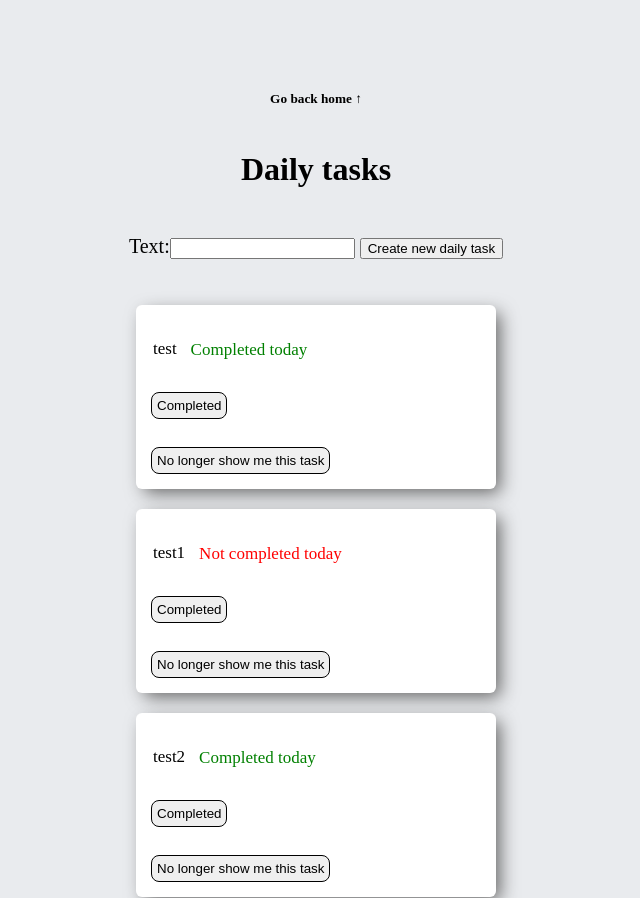
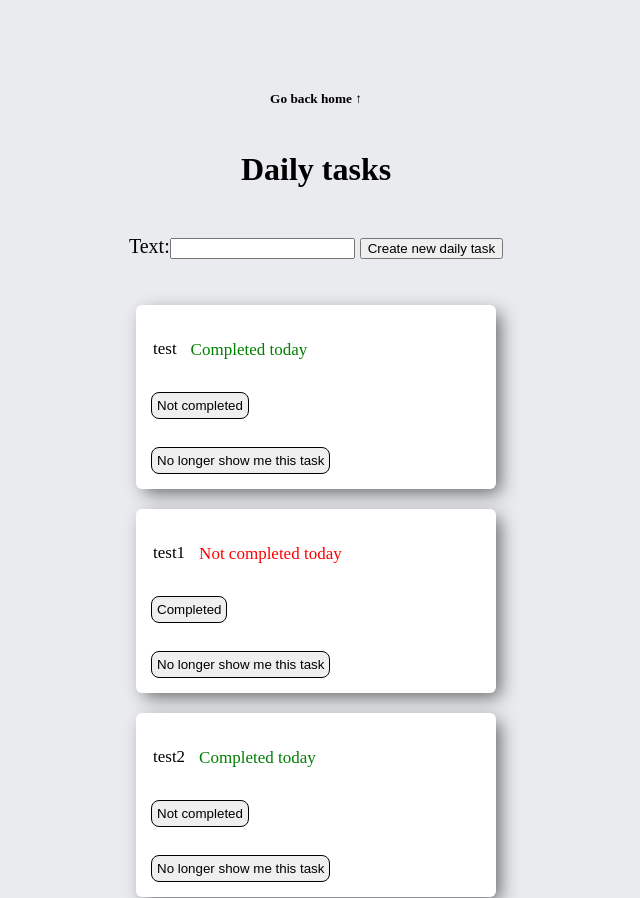
Before and after one commit to gdimitrovdev/Essential, a Django app: page / in a window 1280 px wide. Shown: the part 1601-2499 px from the top of the page, without its empty margins (324-964 px from the left). Run offline with Django 3.2, Linux system fonts and the light colour scheme; a user stored in the database is signed in; data comes from the database, SQL or seed files in the repository; both versions use the stored data as it was after the commit.

Commit message:
Mark daily task as not completed

```diff
--- a/todoapp/templates/todoapp/home.html
+++ b/todoapp/templates/todoapp/home.html
@@ -273,11 +273,13 @@
                  <br>
                 {% if task.completed_today %}
                     <p class="p x" style="color: green; margin: auto;">Completed today</p>
+                    <br><br><br>
+                    <button value="{{ task.id }}" class='complete' style="border:1px solid black; padding:5px; border-radius:8px; margin: 5px;">Not completed</button>
                 {% else %}
                     <p class="p x", style="color: red; margin: auto;">Not completed today</p>
+                    <br><br><br>
+                    <button value="{{ task.id }}" class='complete' style="border:1px solid black; padding:5px; border-radius:8px; margin: 5px;">Completed</button>
                 {% endif %}
-                 <br><br><br>
-                <button value="{{ task.id }}" class='complete' style="border:1px solid black; padding:5px; border-radius:8px; margin: 5px;">Completed</button>
                 <br>
                 <br>
                 <button value="{{ task.id }}" class="del_daily" style="border:1px solid black; padding:5px; border-radius:8px; margin: 5px;">No longer show me this task</button>
@@ -318,9 +320,18 @@
                         },
                         dataType: 'json',
                         success: function (data) {
-                            var p = btn.parentElement.querySelector('.x');
-                            p.textContent = 'Completed today';
-                            p.style.color = 'green';
+                            if (btn.textContent == 'Completed'){
+                                var p = btn.parentElement.querySelector('.x');
+                                btn.textContent = 'Not completed';
+                                p.textContent = 'Completed today';
+                                p.style.color = 'green';
+                            }
+                            else {
+                                var p = btn.parentElement.querySelector('.x');
+                                btn.textContent = 'Completed';
+                                p.textContent = 'Not completed today';
+                                p.style.color = 'red';
+                            }
                         }
                     });
                 });
--- a/todoapp/views.py
+++ b/todoapp/views.py
@@ -120,7 +120,10 @@ def add_daily_task(request):
 def completed(request):
     id = request.GET.get('id', None)
     task = DailyTask.objects.get(pk=id)
-    task.last_completed = timezone.datetime.now().date()
+    if task.completed_today:
+        task.last_completed = None
+    else:
+        task.last_completed = timezone.datetime.now().date()
     task.save()
     data = {}
     return JsonResponse(data)
```
Also changed, not shown: db.sqlite3.
